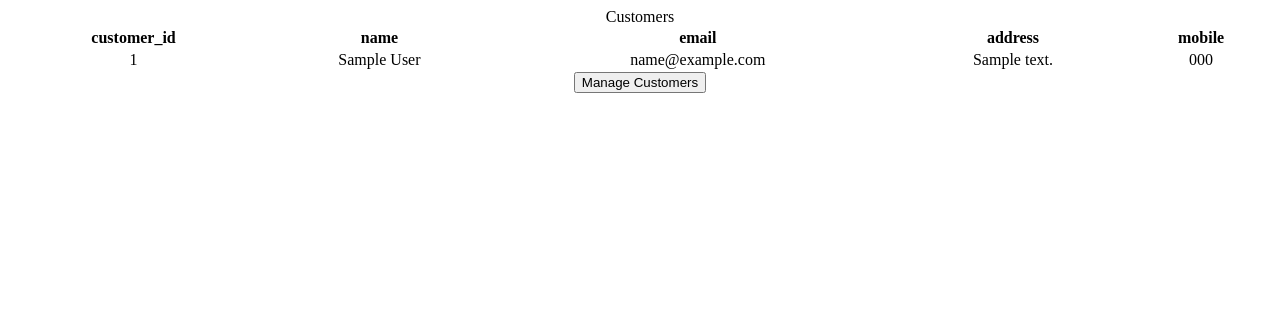
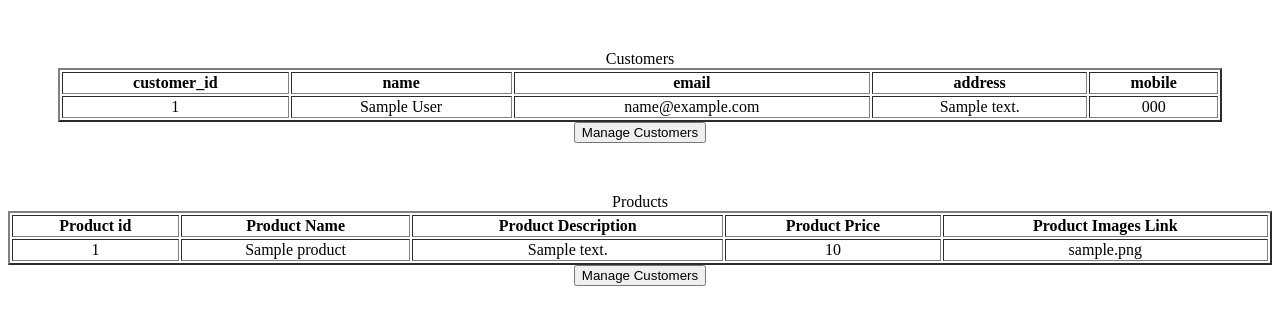
Before and after one commit to Dhyey189/ecommerce-sample-project, a Django app: page /home/ in a window 1280 px wide. Shown: the top 325 px of the page. Run offline with Django 4.2, Linux system fonts and the light colour scheme; tables that the repository leaves empty hold one stand-in row (values such as "Sample post").

Commit message:
created product and productimage table and manage_product view

```diff
--- a/django_ecommerce/main/models.py
+++ b/django_ecommerce/main/models.py
@@ -29,7 +29,7 @@ class Order(models.Model):
 class OrderDetails(models.Model):
     order_details_id = models.AutoField(primary_key=True)
     order_id = models.ForeignKey(Order,on_delete=models.CASCADE)
-    product_id = models.ForeignKey(Product,on_delete=models.CASCADE)
+    product_id = models.ForeignKey(Product,on_delete=models.DO_NOTHING)
     product_price = models.IntegerField()
     product_quantity = models.IntegerField()
     subtotal = models.IntegerField()
--- a/django_ecommerce/main/urls.py
+++ b/django_ecommerce/main/urls.py
@@ -3,5 +3,6 @@ from . import views
 
 urlpatterns = [
     path('home/',views.home,name = 'home'),
-    path('customer/', views.manage_customer,name = 'customer')
+    path('customer/', views.manage_customer,name = 'customer'),
+    path('product/', views.manage_product,name = 'product')
 ]
--- a/django_ecommerce/main/views.py
+++ b/django_ecommerce/main/views.py
@@ -1,5 +1,6 @@
 from django.shortcuts import render
 from .models import Customer,Order,OrderDetails,Product,ProductImage
+from django.db import transaction
 # Create your views here.
 
 def home(request):
@@ -57,6 +58,43 @@ def manage_customer(request):
 
         # Method 2
         # c = Customer.objects.get(customer_id = request.POST.get('id'))
-        # c.save()
+        # c.delete()
     customer = list(Customer.objects.all())
     return render(request, 'customer.html', {"Customer": customer,'process' : 'donothing'})
+
+@transaction.atomic
+def manage_product(request):
+    # For adding new products in the list
+    if request.method == 'POST' and 'Create' in request.POST:
+        name = request.POST.get('name')
+        desc = request.POST.get('desc')
+        price = request.POST.get('price')
+        p = Product(product_name = name,product_desc = desc,product_price = price)
+        p.save()
+        images_count = int(request.POST.get('images_count'))
+        print(images_count)
+        print(request.POST)
+        for i in range(1,images_count+1):
+            link = request.POST.get('image'+str(i))
+            print('image'+str(i))
+            img = ProductImage(product_id = p,image = link)
+            img.save()
+
+    # For deleting existing products
+    elif request.method == 'POST' and 'Delete' in request.POST:
+        id = request.POST.get('id')
+        p = Product(product_id = id)
+        p.delete()
+
+
+    # For updating products
+    elif request.method == 'POST' and 'Update' in request.POST:
+        id = request.POST.get('id')
+        p = Product.objects.get(product_id = id)
+        p.product_name = request.POST.get('name')
+        p.product_desc = request.POST.get('desc')
+        p.product_price = request.POST.get('price')
+        p.save()
+    product = list(Product.objects.all())
+    productimage = list(ProductImage.objects.all())
+    return render(request, 'product.html',{"Product": product, "ProductImage": productimage})
--- a/django_ecommerce/templates/home.html
+++ b/django_ecommerce/templates/home.html
@@ -3,9 +3,9 @@
         <title>Home</title>
     </head>
     <body>
-        <div>
+        <div style="margin:50">
             <center>Customers</center>
-            <table style="width:100%">
+            <table style="width:100%" border="2">
                 <tr align="center">
                   <th>customer_id</th>
                   <th>name</th>
@@ -27,9 +27,32 @@
               <center><button align="center" onclick="window.location.href='http://127.0.0.1:8000/customer'">Manage Customers</button></center>
         </div>
         <div>
-            <form>
+            <center>Products</center>
+            <table style="width:100%" border="2">
+                <tr align="center">
+                  <th>Product id</th>
+                  <th>Product Name</th>
+                  <th>Product Description</th>
+                  <th>Product Price</th>
+                  <th colspan="100%">Product Images Link</th>
+                </tr>
+                    {% for i in Product %}
+                    <tr align="center">
 
-            </form>
+                        <td>{{i.product_id}}</td>
+                        <td>{{i.product_name}}</td>
+                        <td>{{i.product_desc}}</td>
+                        <td>{{i.product_price}}</td>
+                        {% for j in ProductImage %}
+                            {% if i.product_id == j.product_id.product_id %}
+                                <td >{{j.image}}</td>
+                            {% endif %}
+                        {% endfor %}
+                    </tr>
+                    {% endfor %}
+
+              </table>
+              <center><button align="center" onclick="window.location.href='http://127.0.0.1:8000/product'">Manage Customers</button></center>
         </div>
 
     </body>
```
Also changed, not shown: django_ecommerce/templates/product.html (added, +56 -0 lines).
